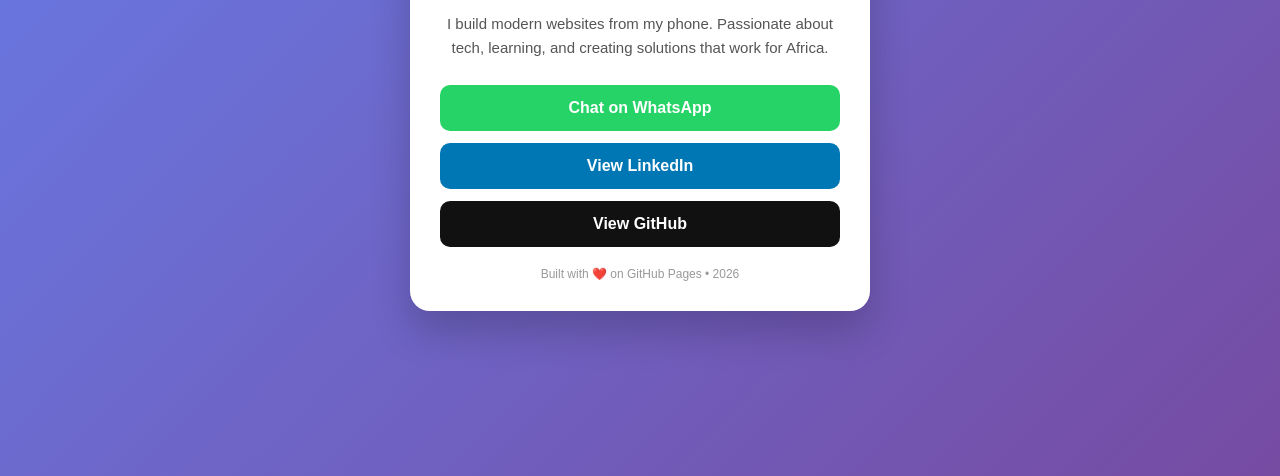
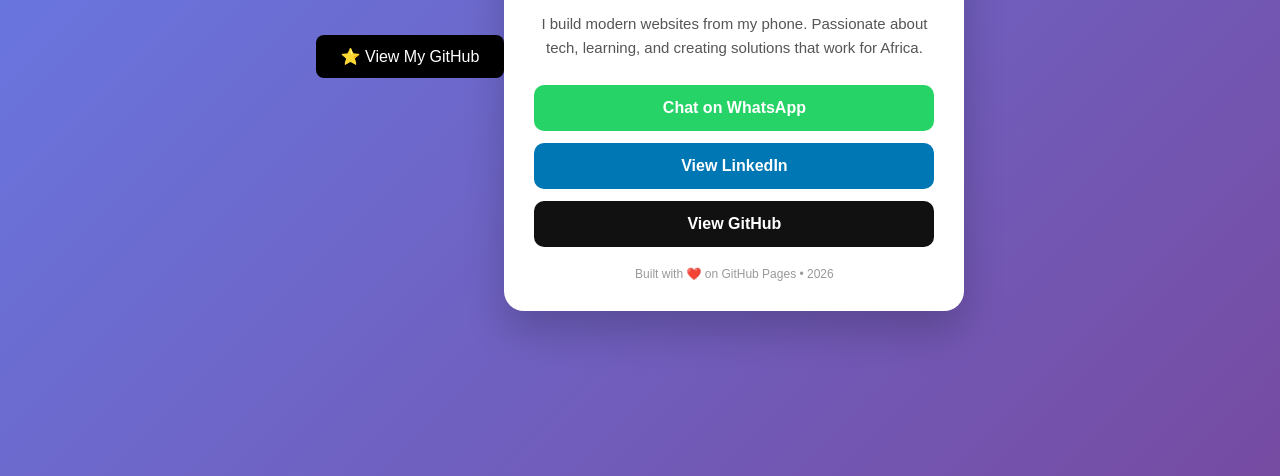
Before and after one commit to kadirihamzat14-oss/my-first-website, a plain HTML site: page index.html in a window 1280 px wide. Shown: the part 364-840 px from the top of the page. Drawn offline with Linux system fonts and the light colour scheme.

Commit message:
Update index.html

```diff
--- a/index.html
+++ b/index.html
@@ -1,4 +1,7 @@
-<!DOCTYPE html>
+<br><br>
+<a href="https://github.com/kadirihamzat14-oss" target="_blank" style="background:black; color:white; padding:12px 25px; text-decoration:none; border-radius:8px; display:inline-block;">
+  ⭐ View My GitHub
+</a><!DOCTYPE html>
 <html lang="en">
 <head>
 <meta charset="UTF-8">
```
